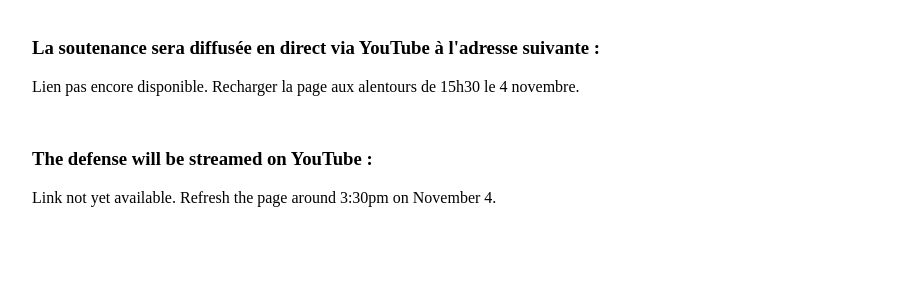
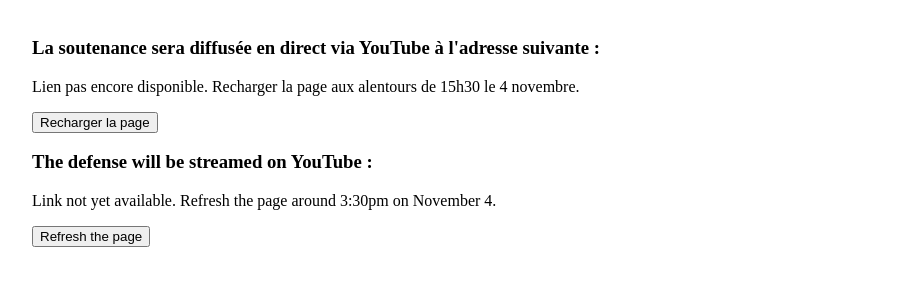
Before and after one commit to VRaveneau/vraveneau.github.io, a plain HTML site: page index.html in a window 1280 px wide. Shown: the part 253-538 px from the top of the page, without its empty margins (132-1030 px from the left). Drawn offline with Linux system fonts and the light colour scheme.

Commit message:
add content

```diff
--- a/index.html
+++ b/index.html
@@ -20,10 +20,12 @@
 			<main>
 				<h3>La soutenance sera diffusée en direct via YouTube à l'adresse suivante :</h3>
 				<p>Lien pas encore disponible. Recharger la page aux alentours de 15h30 le 4 novembre.</p>
+				<button onclick="location.refresh(true);">Recharger la page</button>
 				<!-- <a href=""></a> -->
 				<br>
 				<h3>The defense will be streamed on YouTube :</h3>
 				<p>Link not yet available. Refresh the page around 3:30pm on November 4.</p>
+				<button onclick="location.refresh(true);">Refresh the page</button>
 				<!-- <a href=""></a> -->
 			</main>
 		</div>
```
